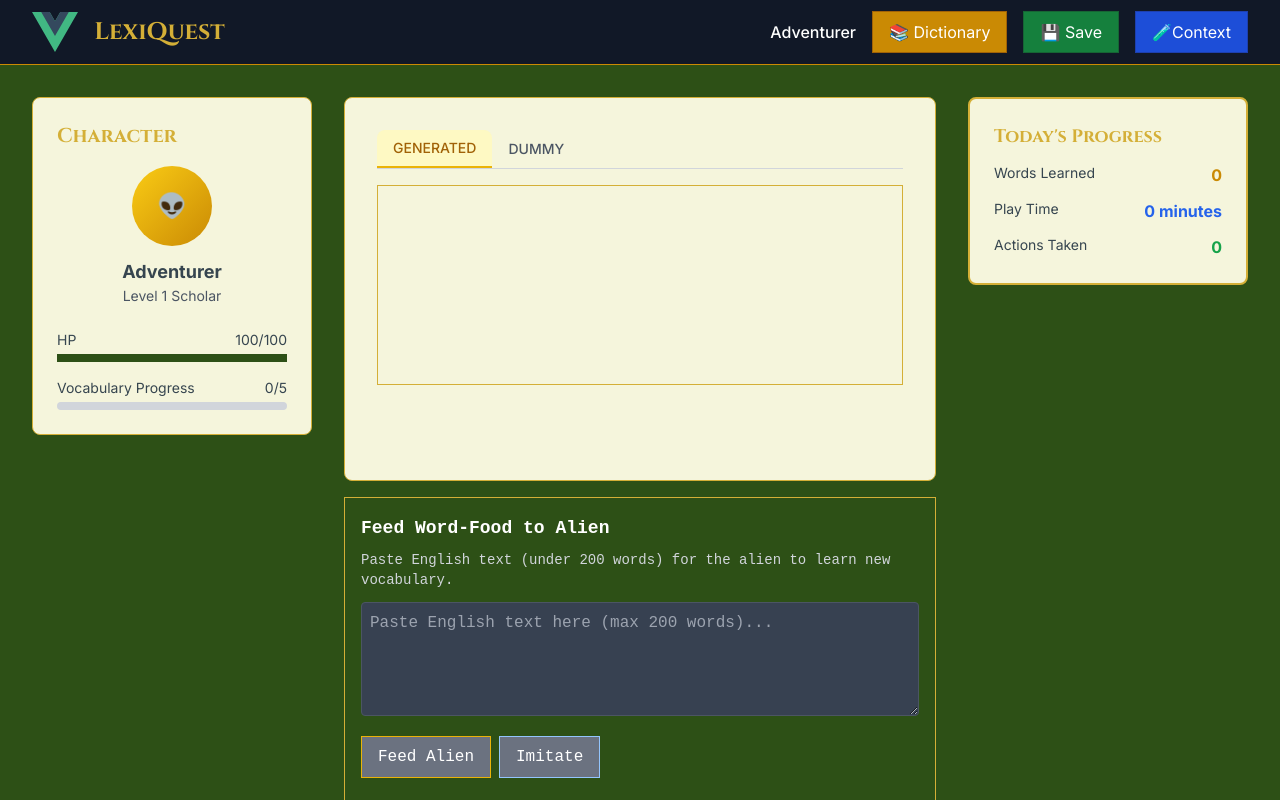
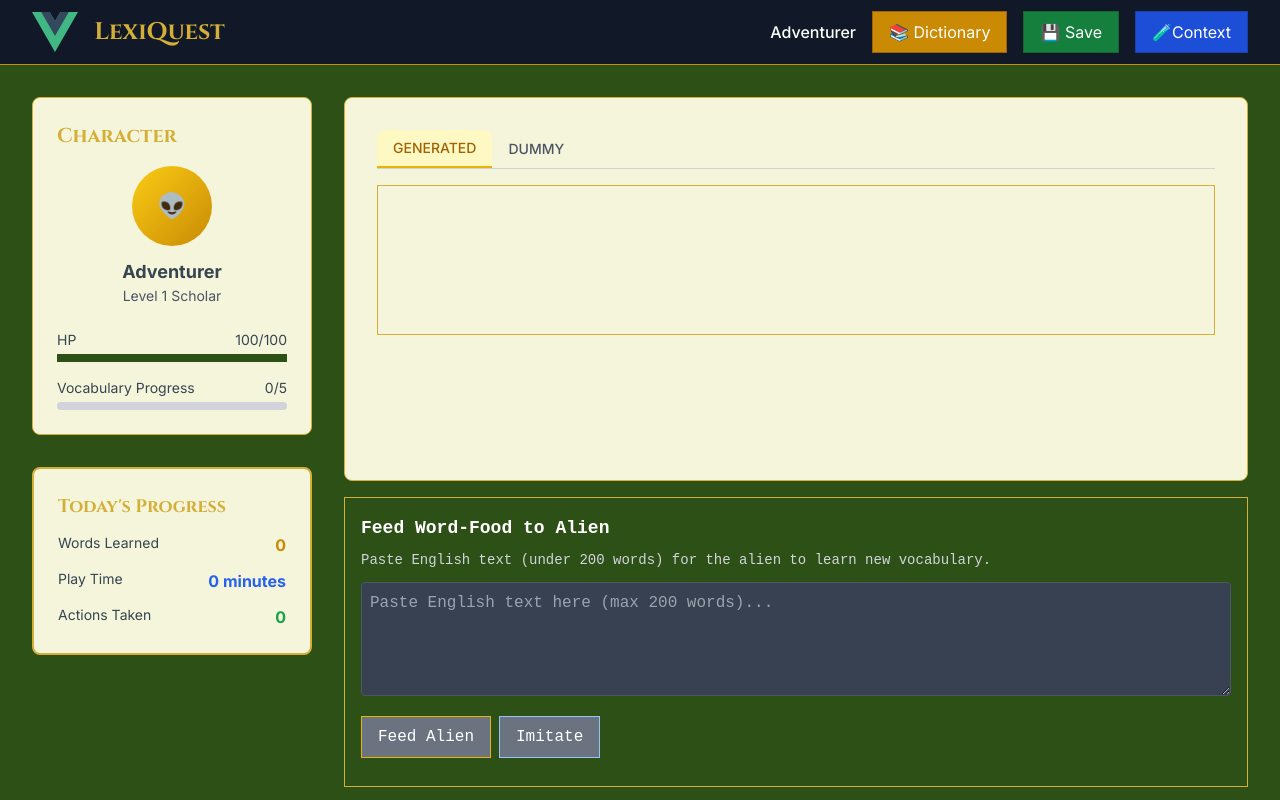
Before and after one commit to laicwew/LexiQuest, a Vue app: page /game in a window 1280 px wide. Shown: the top 800 px of the page. Built offline with nearby package versions, Linux system fonts and the light colour scheme; no server answers.

Commit message:
fix: UI layout

```diff
--- a/src/components/game/StoryDisplay.vue
+++ b/src/components/game/StoryDisplay.vue
@@ -190,12 +190,12 @@ onMounted(() => {
 }
 
 .story-text-container {
-  max-height: 400px; /* 设置最大高度 */
+  max-height: 300px; /* 减少最大高度 */
   overflow-y: auto; /* 启用垂直滚动条 */
   padding: 10px; /* 添加内边距 */
   border: 1px solid var(--primary-gold); /* 添加边框 */
   background: var(--secondary-parchment); /* 背景色 */
-  min-height: 200px; /* 确保容器有最小高度 */
+  min-height: 150px; /* 减少最小高度 */
 }
 
 .story-text {
--- a/src/views/GameView.vue
+++ b/src/views/GameView.vue
@@ -43,20 +43,6 @@ const testGetContext = () => {
 
 const selectWord = (word: string) => {
   gameStore.selectWord(word)
-}
-
-const performAction = (action: string) => {
-  const response = gameStore.performAction(action)
-  if (response) {
-    console.log("Action performed successfully: ", response)
-    // Scroll to response
-    setTimeout(() => {
-      const responseElement = document.querySelector('.action-response')
-      if (responseElement) {
-        responseElement.scrollIntoView({ behavior: 'smooth' })
-      }
-    }, 100)
-  }
 }
 
 const showGameNotification = (
@@ -174,20 +160,27 @@ onUnmounted(() => {
     <!-- Main Game Container -->
     <div class="max-w-7xl mx-auto px-4 sm:px-6 lg:px-8 py-8">
       <div class="grid grid-cols-1 lg:grid-cols-4 gap-8">
-        <!-- Character Stats Panel -->
-        <div class="lg:col-span-1">
-          <CharacterStats :character="gameStore.character" :vocab-count="gameStore.vocabCount" />
+        <!-- Left Column (Character Stats and Progress Panel) -->
+        <div class="lg:col-span-1 space-y-8">
+          <!-- Character Stats Panel -->
+          <div>
+            <CharacterStats :character="gameStore.character" :vocab-count="gameStore.vocabCount" />
+          </div>
+
+          <!-- Progress & Achievements Panel -->
+          <div>
+            <ProgressPanel :progress="gameStore.progress" />
+          </div>
         </div>
 
         <!-- Story Display Area -->
-        <div class="lg:col-span-2">
+        <div class="lg:col-span-3">
           <StoryDisplay
             :story-text="gameStore.story.text"
             :selected-word="gameStore.vocabulary.selectedWord"
             :is-loading="isLoading"
             @word-selected="selectWord"
           />
-
 
           <!-- Word Feeder -->
           <WordFeeder
@@ -198,11 +191,6 @@ onUnmounted(() => {
 
           <!-- AI Console Tester -->
           <AIConsoleTester @ai-response="handleAIResponse" @loading="handleAILoading" />
-        </div>
-
-        <!-- Progress & Achievements Panel -->
-        <div class="lg:col-span-1">
-          <ProgressPanel :progress="gameStore.progress" />
         </div>
       </div>
     </div>
```
